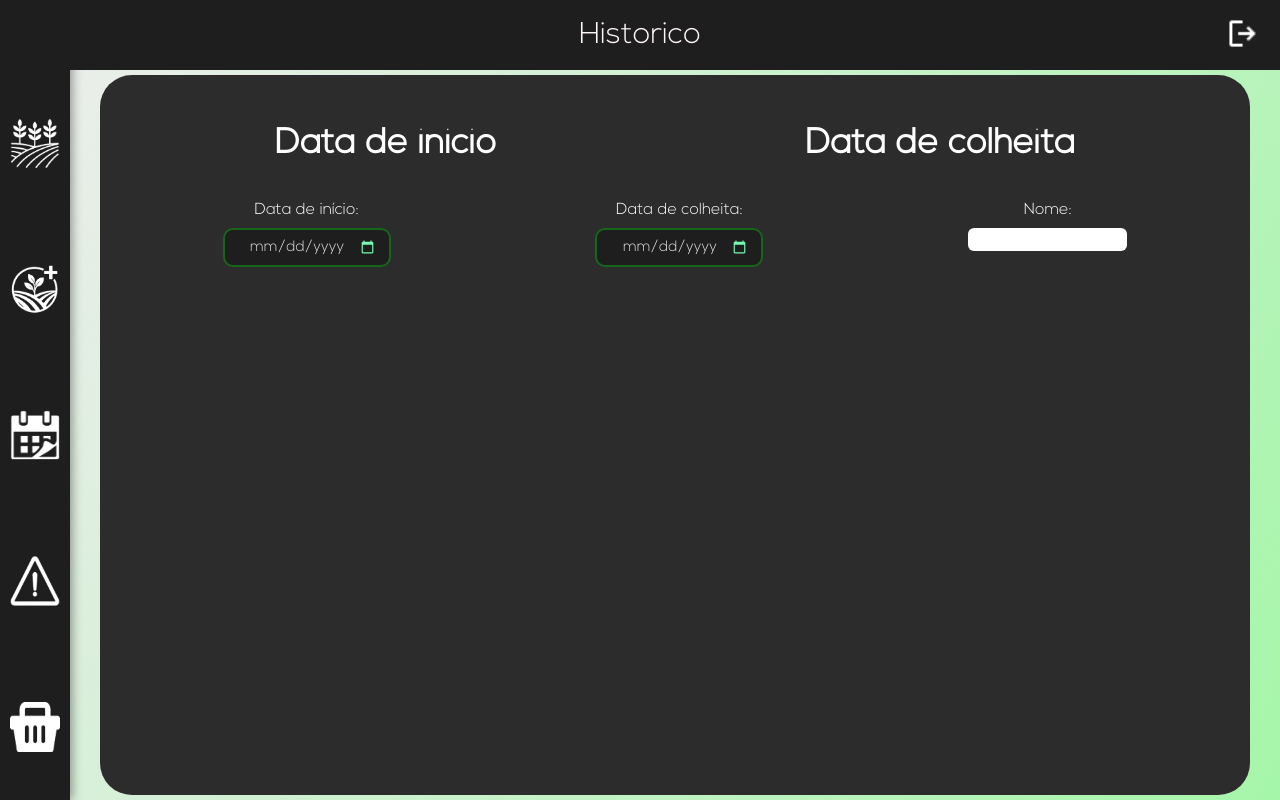
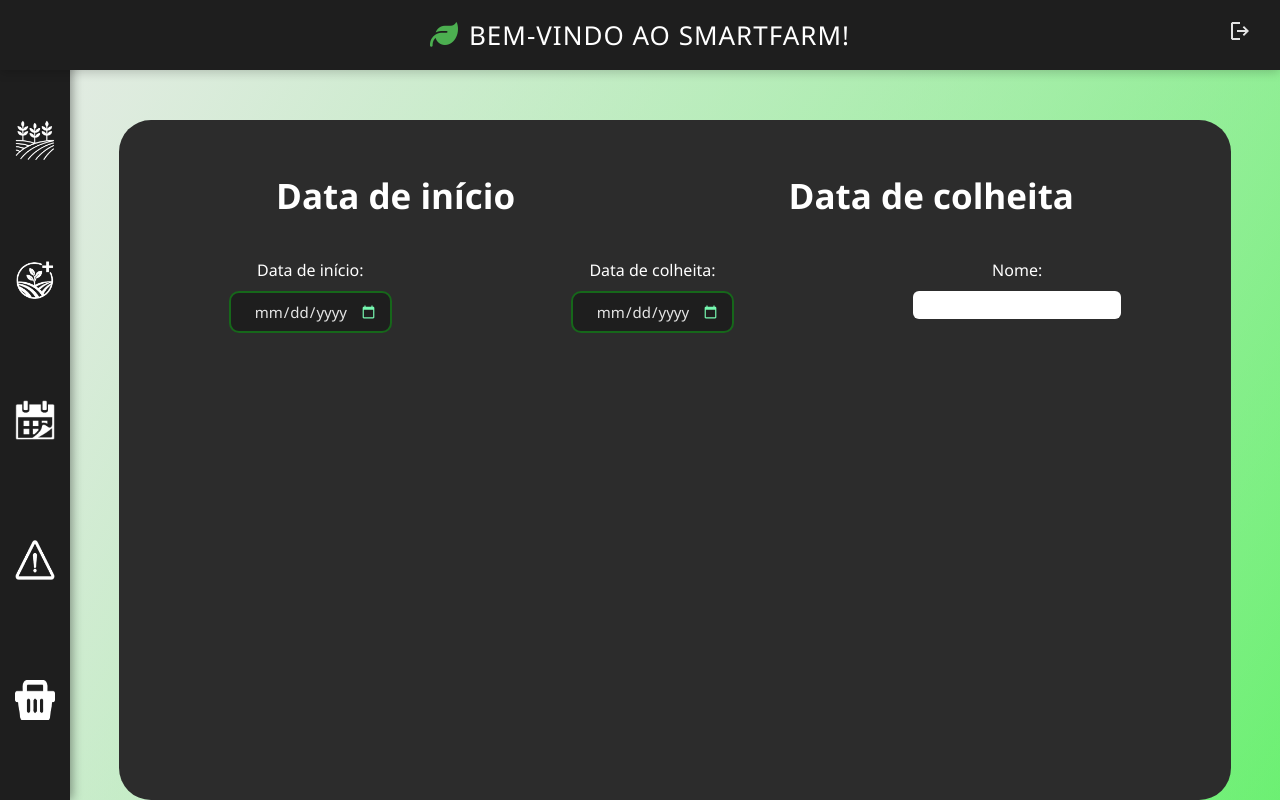
Before and after one commit to GustavoSegheto/SmartFarm, a plain HTML site: page Historico.html in a window 1280 px wide. Drawn offline with Linux system fonts and the light colour scheme.

Commit message:
Iniciamos tela de historico/ mechemos nas outras tela tbm

```diff
--- a/Historico.html
+++ b/Historico.html
@@ -1,70 +1,54 @@
 <!DOCTYPE html>
 <html lang="pt-BR">
+
 <head>
-  <meta charset="UTF-8">
-  <meta name="viewport" content="width=device-width, initial-scale=1.0">
-  <title>Historico</title>
+  <meta charset="UTF-8" />
+  <meta name="viewport" content="width=device-width, initial-scale=1.0" />
+  <title>SmartFarm - Sidebars</title>
+  <link rel="stylesheet" href="https://cdnjs.cloudflare.com/ajax/libs/font-awesome/6.4.0/css/all.min.css" />
   <style>
-
-    *{
+    * {
       margin: 0;
       padding: 0;
       box-sizing: border-box;
-      font-family: "Nexa", sans-serif;
+      font-family: "Segoe UI", system-ui, sans-serif;
     }
 
-    html, body {
+    html,
+    body {
       height: 100%;
-      overflow: hidden; /* impede rolagem */
+      overflow: hidden;
+      background: linear-gradient(120deg, #e7ebe7de 0%, #09e6145d 100%);
     }
 
-    /* MENU LATERAL*/
-
-    /* Fontes */
-    @font-face {
-      font-family:"Nexa";
-      src: url(assets/Nexa\ Light.otf);
-      font-weight: 300;
-      font-style: normal;
-    }
-
-    /* Sidebar superior */
-    .sidebarsuperior{
+    /* Topbar */
+    .sidebarsuperior {
       height: 70px;
       position: fixed;
       top: 0;
       left: 0;
       width: 100%;
       background: #1e1e1e;
-      color: rgb(255, 247, 247);
+      color: #fff;
       display: flex;
-      justify-content: center; /* centraliza o título */
+      justify-content: center;
       align-items: center;
-      padding: 0 20px;
       z-index: 1000;
+      box-shadow: 0 2px 10px rgba(0, 0, 0, 0.2);
     }
 
     .sidebarsuperior h2 {
-      font-size: 30px;
+      font-size: 26px;
       font-weight: 300;
+      letter-spacing: 1px;
+      display: flex;
+      align-items: center;
+      gap: 10px;
     }
 
-    /* Ícone logout posicionado na ponta direita */
-    .sidebarsuperior a {
-      position: absolute;
-      right: 20px;
-    }
-
-    .sidebarsuperior a img {
-      width: 35px;
-      height: 35px;
-      filter: brightness(0) invert(1);
-      transition: transform 0.2s, filter 0.2s;
-    }
-
-    .sidebarsuperior a:hover img {
-      transform: scale(1.1);
-      filter: invert(70%) sepia(50%) saturate(400%) hue-rotate(90deg) brightness(120%) contrast(95%);
+    .sidebarsuperior h2 i {
+      color: #4caf50;
+      font-size: 28px;
     }
 
     /* Sidebar lateral */
@@ -74,25 +58,27 @@
       display: flex;
       flex-direction: column;
       align-items: center;
-      padding-top: 70px; /* espaço do topo */
+      padding-top: 70px;
       box-shadow: 2px 0 10px rgba(0, 0, 0, 0.4);
       position: fixed;
       height: 100vh;
+      z-index: 999;
     }
 
     .sidebar a {
-      margin: 30px 0;
+      margin: 25px 0;
       display: flex;
       justify-content: center;
       align-items: center;
       width: 50px;
       height: 90px;
       text-decoration: none;
+      position: relative;
     }
 
     .sidebar a img {
-      width: 50px;
-      height: 50px;
+      width: 40px;
+      height: 40px;
       filter: brightness(0) invert(1);
       transition: transform 0.2s, filter 0.2s;
     }
@@ -102,31 +88,79 @@
       filter: invert(70%) sepia(50%) saturate(400%) hue-rotate(90deg) brightness(120%) contrast(95%);
     }
 
-    /* Conteúdo principal */
+    .sidebar a::after {
+      content: '';
+      position: absolute;
+      bottom: -5px;
+      left: 50%;
+      transform: translateX(-50%);
+      width: 0;
+      height: 3px;
+      background: #4CAF50;
+      border-radius: 2px;
+      transition: width 0.3s ease;
+    }
+
+    .sidebar a:hover::after {
+      width: 30px;
+    }
+
+    .icon-placeholder {
+      width: 40px;
+      height: 40px;
+      display: flex;
+      justify-content: center;
+      align-items: center;
+      background: #333;
+      border-radius: 8px;
+      color: white;
+      font-weight: bold;
+      font-size: 14px;
+    }
+
+    .logout {
+  position: absolute;
+  right: 20px;
+  top: 50%;
+  transform: translateY(-50%);
+  width: 32px;
+  height: 32px;
+  cursor: pointer;
+  transition: transform 0.2s;
+}
+
+.logout:hover {
+  transform: translateY(-50%) scale(1.1);
+}
+
+    /* Área de conteúdo */
     .content {
-      position: fixed;
+      position: relative;
       top: 70px;
       left: 70px;
       width: calc(100% - 70px);
       height: calc(100% - 70px);
       display: flex;
       justify-content: center;
-      align-items: center;
-      background: linear-gradient(120deg, #e7ebe7de 0%, #09e6145d 100%);
+      align-items: flex-start; /* mais pra cima */
+      padding: 20px;
+      text-align: center;
+      color: #2e7d32;
     }
-
-    /* Conteúdo principal */
 
     /* CARD */
     .card {
       width: 95%;
-      height: 90vh;
+      height: 85vh;
       background-color: #2c2c2c;
       border-radius: 32px;
       padding: 32px 20px;
       position: relative;
       overflow: hidden;
       text-align: center;
+      margin-top: 30px; /* mais pra cima */
+
+
     }
 
     .titles {
@@ -165,11 +199,10 @@
       text-align: center;
     }
 
-    /* Inputs de calendário */
     .filters input[type="date"] {
-  background-color: #1e1e1e;      /* fundo escuro */
-  color: #e5e5e5;                 /* texto claro */
-  border: 2px solid #09e6145d;    /* borda verde translúcida */
+      background-color: #1e1e1e;
+      color: #e5e5e5;
+      border: 2px solid #09e6145d;
       border-radius: 10px;
       padding: 8px 12px;
       cursor: pointer;
@@ -177,70 +210,84 @@
       transition: all 0.3s ease;
     }
 
-/* ícone do calendário */
     .filters input[type="date"]::-webkit-calendar-picker-indicator {
       filter: invert(70%) sepia(50%) saturate(400%) hue-rotate(90deg) brightness(120%) contrast(95%);
       cursor: pointer;
     }
 
-/* efeito hover */
     .filters input[type="date"]:hover {
-  border-color: #09e614;          /* verde mais forte */
+      border-color: #09e614;
       background-color: #2c2c2c;
     }
 
-/* efeito foco */
     .filters input[type="date"]:focus {
       outline: none;
       border-color: #09e614;
-  box-shadow: 0 0 8px #09e61480;  /* brilho verde */
+      box-shadow: 0 0 8px #09e61480;
     }
-
-
   </style>
 </head>
+
 <body>
+  <!-- Sidebar Lateral -->
+  <nav class="sidebar">
+    <a href="plantacoes.html" title="Plantações">
+      <img src="assets/ZLavouras2.webp" alt="Plantações"
+        onerror="this.style.display='none'; this.nextElementSibling.style.display='flex';" />
+      <div class="icon-placeholder" style="display: none;">ZL</div>
+    </a>
+    <a href="saude.html" title="Saúde">
+      <img src="assets/ZNovalavoura2.webp" alt="Saúde"
+        onerror="this.style.display='none'; this.nextElementSibling.style.display='flex';" />
+      <div class="icon-placeholder" style="display: none;">ZN</div>
+    </a>
+    <a href="calendario.html" title="Calendário">
+      <img src="assets/ZCalendario2.webp" alt="Calendário"
+        onerror="this.style.display='none'; this.nextElementSibling.style.display='flex';" />
+      <div class="icon-placeholder" style="display: none;">ZC</div>
+    </a>
+    <a href="alertas.html" title="Alertas">
+      <img src="assets/ZAvisos2.webp" alt="Alertas"
+        onerror="this.style.display='none'; this.nextElementSibling.style.display='flex';" />
+      <div class="icon-placeholder" style="display: none;">ZA</div>
+    </a>
+    <a href="estoque.html" title="Estoque">
+      <img src="assets/ZMarketplace2.webp" alt="Estoque"
+        onerror="this.style.display='none'; this.nextElementSibling.style.display='flex';" />
+      <div class="icon-placeholder" style="display: none;">ZM</div>
+    </a>
+  </nav>
 
-  <!-- Conteúdo/Card -->
+  <!-- Topbar -->
+  <nav class="sidebarsuperior">
+    <h2><i class="fas fa-leaf"></i> BEM-VINDO AO SMARTFARM!</h2>
+    <div class="logout"> <img src="assets/ZLogout.png" alt="logout"></div>
+  </nav>
+
+  <!-- Conteúdo -->
   <div class="content">
     <div class="card">
       <div class="titles">
-        <h2>Data de inicio</h2>
+        <h2>Data de início</h2>
         <h2>Data de colheita</h2>
       </div>
 
       <div class="filters">
         <div>
           <label for="inicio">Data de início:</label>
-          <input type="date" id="inicio" name="inicio">
+          <input type="date" id="inicio" name="inicio" />
         </div>
         <div>
           <label for="colheita">Data de colheita:</label>
-          <input type="date" id="colheita" name="colheita">
+          <input type="date" id="colheita" name="colheita" />
         </div>
         <div>
           <label for="nome">Nome:</label>
-          <input type="text" id="nome" name="nome">
+          <input type="text" id="nome" name="nome" />
         </div>
       </div>
     </div>
   </div>
+</body>
 
-
-  <!-- Sidebar lateral -->
-  <nav class="sidebar">
-    <a href="plantacoes.html"><img src="assets/ZLavouras2.webp" alt="Plantacoes" ></a>
-    <a href="saude.html"><img src="assets/ZNovalavoura2.webp" alt="Saúde" ></a>
-    <a href="calendario.html"><img src="assets/ZCalendario2.webp" alt="Calendário" ></a>
-    <a href="alertas.html"><img src="assets/ZAvisos2.webp" alt="Alertas" ></a>
-    <a href="estoque.html"><img src="assets/ZMarketplace2.webp" alt="Estoque" ></a>
-  </nav>
-
-  <!-- Sidebar superior -->
-  <nav class="sidebarsuperior">
-    <h2>Historico</h2>
-    <a href="logout.html"> <img src="assets/ZLogout.png" alt="Saida"></a>
-  </nav>
-
-</body>
 </html>
```
Also changed, not shown: Menulateral.html (+125 -63 lines), TabelaHistoricos.html (added, +222 -0 lines), assets/SetaVoltar.png (added). Lines whose indentation alone changed are shown as unchanged.
